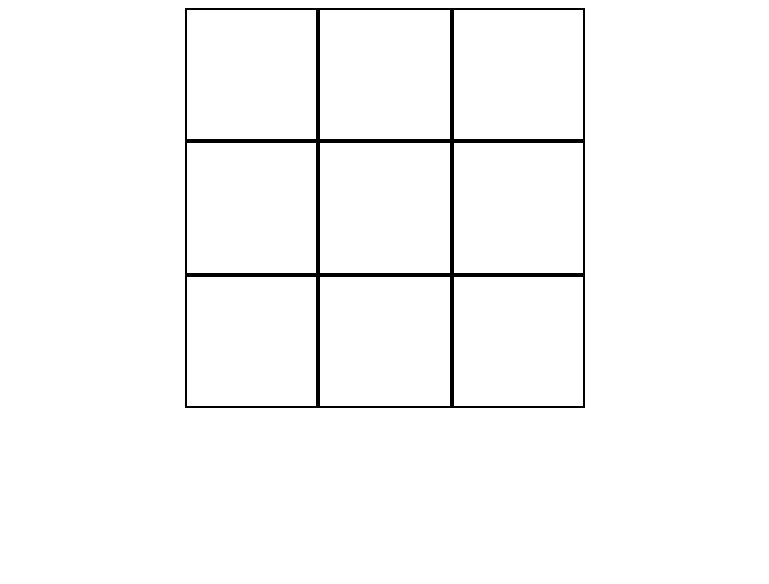
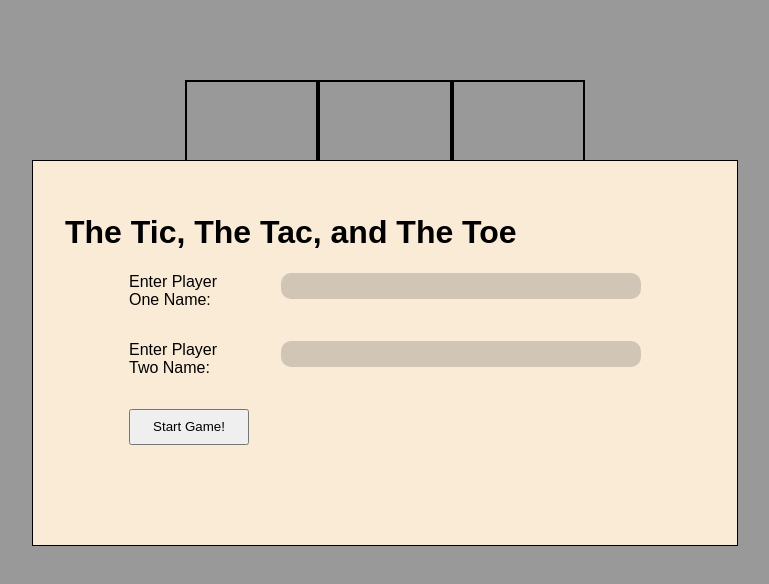
Before and after one commit to jeremycfwong/odin-tic-tac-toe, a plain HTML site: page index.html in a window 1280 px wide. Shown: the whole page, without its empty margins (255-1024 px from the left). Drawn offline with Linux system fonts and the light colour scheme.

Commit message:
Add Modal to handle player name
As title

```diff
--- a/index.html
+++ b/index.html
@@ -8,6 +8,18 @@
     <title>Document</title>
 </head>
 <body>
+    <div class="modal-view">
+        <div class="modal-content">
+            <h1>The Tic, The Tac, and The Toe</h1>
+            <form action="" method="post" id="Form">
+                <label for="title">Enter Player One Name: </label>
+                <input type="text" id='player-one' required>
+                <label for="title">Enter Player Two Name: </label>
+                <input type="text" id='player-two' required>
+                <button onclick="getBookData()">Start Game!</button>
+            </form>
+        </div>
+    </div>
 
     <div class="board">
         <p class="block"></p>
--- a/script.js
+++ b/script.js
@@ -29,12 +29,18 @@ const GameFlow = (() => {
     var board = GameBoard;
     board.createBoard()
 
+    const startGame = function(){
+        startRound();
+        Array.from(blockElements).forEach(function(block, index){
+            block.setAttribute('id',index)
+            currentPlayer = playerOne;
+        })
+    }
+
     const startRound = function(){
         Array.from(blockElements).forEach(function(block, index){
             block.innerText = '';
             block.addEventListener('click', playerMove)
-            block.setAttribute('id',index)
-            currentPlayer = playerOne;
         })
     }
 
@@ -56,8 +62,13 @@ const GameFlow = (() => {
 
     const checkGame = function(board) {
         if(checkColumn(board)||checkDiag(board)||checkRow(board)){
-            //Winning condition
-            GameFlow.startRound();
+            // !!! Winning condition
+            console.log("its a win")
+            startRound();
+
+        } else if (board.every((value) => value != '')){
+            // game tie
+            console.log("its a tie")
         }
     }
 
@@ -114,5 +125,5 @@ const GameFlow = (() => {
         }
 
 
-    return {startRound}
+    return {startGame}
 })();
--- a/styles.css
+++ b/styles.css
@@ -2,8 +2,13 @@
     font-family: sans-serif;
 }
 
+body {
+    margin: 0;
+}
+
 .board {
     margin: 0 auto;
+    padding-top: 5rem;
     width: 25rem;
     height: 25rem;
     display: grid;
@@ -18,3 +23,50 @@
     font-size: 3rem;
     margin: 0;
 }
+
+.modal-view {
+    display: block;
+    position: fixed;
+    z-index: 1;
+    padding-top: 10rem;
+    width: 100%;
+    height: 100%;
+    background-color: rgba(0,0,0,0.4);
+}
+
+    .modal-content {
+        background-color: antiquewhite;
+        margin: auto;
+        padding: 2rem;
+        border: 1px solid black;
+        width: 50%;
+        display: flex;
+        flex-direction: column;
+    }
+
+    .modal-content .close {
+        align-self: flex-end;
+        font-size: 2rem;
+    }
+
+    .modal-content form {
+        align-self: center;
+        width: 80%;
+        display: grid;
+        grid-template-rows: 1fr 1fr 1fr 1fr;
+        grid-template-columns: 1fr 3fr;
+        gap: 2rem;
+    }
+
+    .modal-content input {
+        border-radius: 10px;
+        border: none;
+        background-color: rgb(209, 197, 181);
+        text-indent: .75rem;
+        height: 1.5rem;
+        font-size: 1.25rem;
+    }
+
+    #number-picker{
+        -moz-appearance: textfield;
+    }
```
